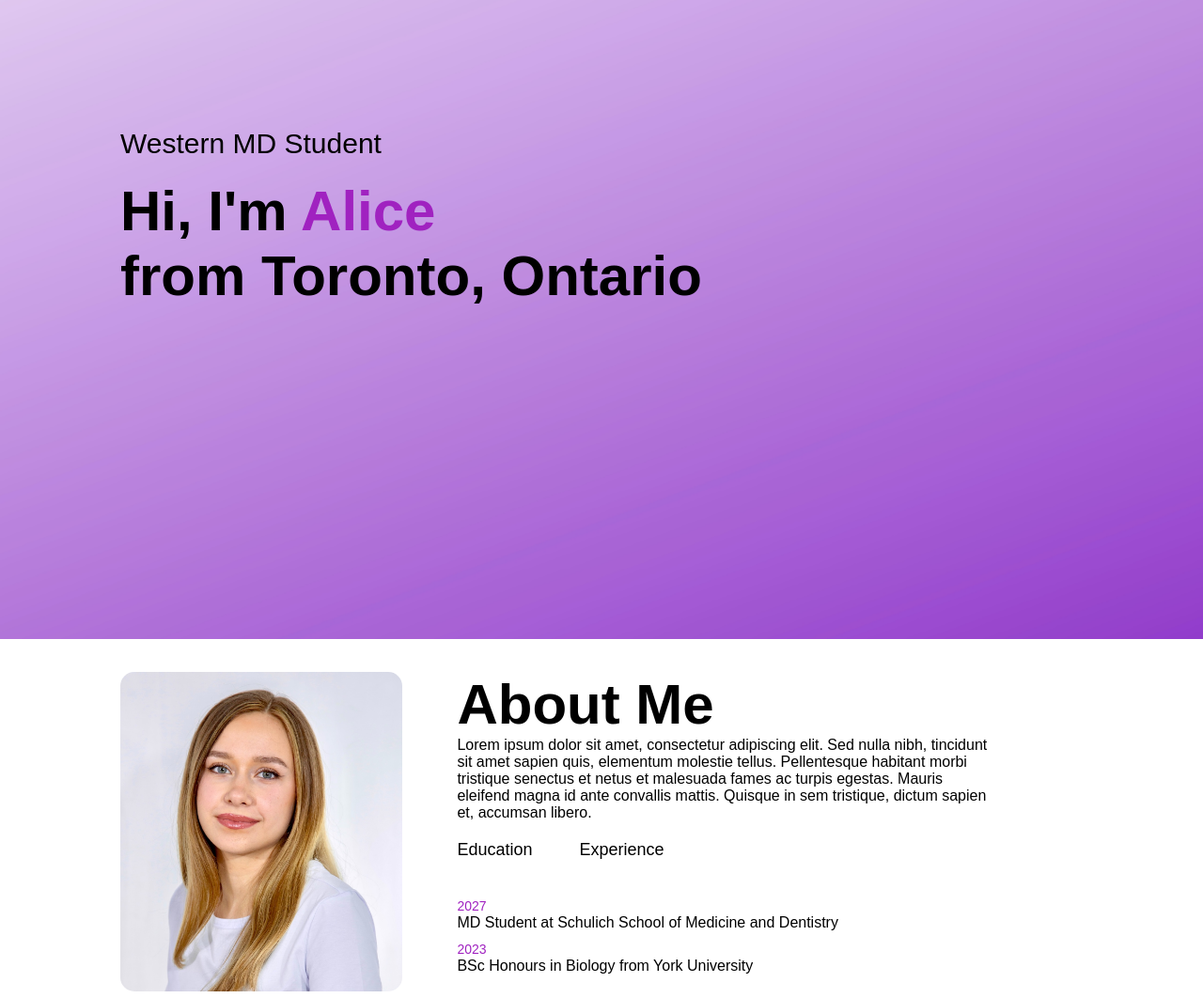
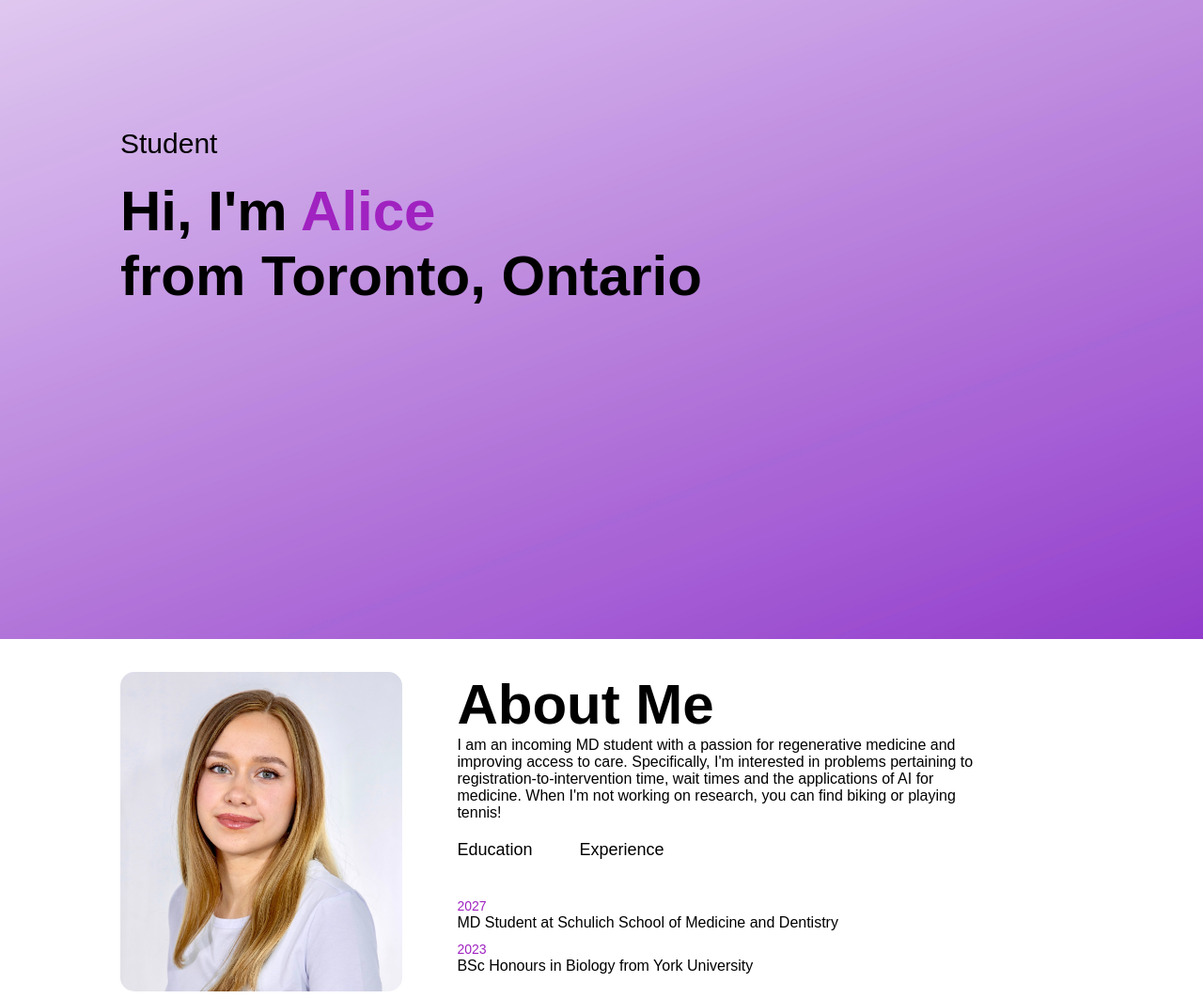
Before and after one commit to alicefours/alicefours.github.io, a plain HTML site: page index.html in a window 1280 px wide. Shown: the part 120-1182 px from the top of the page at 94% size. Drawn offline with Linux system fonts and the light colour scheme.

Commit message:
Add about me description

```diff
--- a/index.html
+++ b/index.html
@@ -24,7 +24,7 @@
             <i class="fas fa-bars" onclick="openmenu()"></i>
         </nav>
         <div class="header-text">
-            <p>Western MD Student</p>
+            <p>Student</p>
             <h1>Hi, I'm <span>Alice</span><br>from Toronto, Ontario</h1>
         </div>
     </div>
@@ -38,7 +38,11 @@
             </div>
             <div class="about-col-2">
                 <h1 class="sub-title">About Me</h1>
-                <p>Lorem ipsum dolor sit amet, consectetur adipiscing elit. Sed nulla nibh, tincidunt sit amet sapien quis, elementum molestie tellus. Pellentesque habitant morbi tristique senectus et netus et malesuada fames ac turpis egestas. Mauris eleifend magna id ante convallis mattis. Quisque in sem tristique, dictum sapien et, accumsan libero.</p>
+                <p>
+                    I am an incoming MD student with a passion for regenerative medicine and improving access to care.
+                    Specifically, I'm interested in problems pertaining to registration-to-intervention time, wait times and the applications of AI for medicine.
+                    When I'm not working on research, you can find biking or playing tennis!
+                </p>
 
                 <div class="tab-titles">
                     <p class="tab-links" onclick="opentab('education')">Education</p>
```
